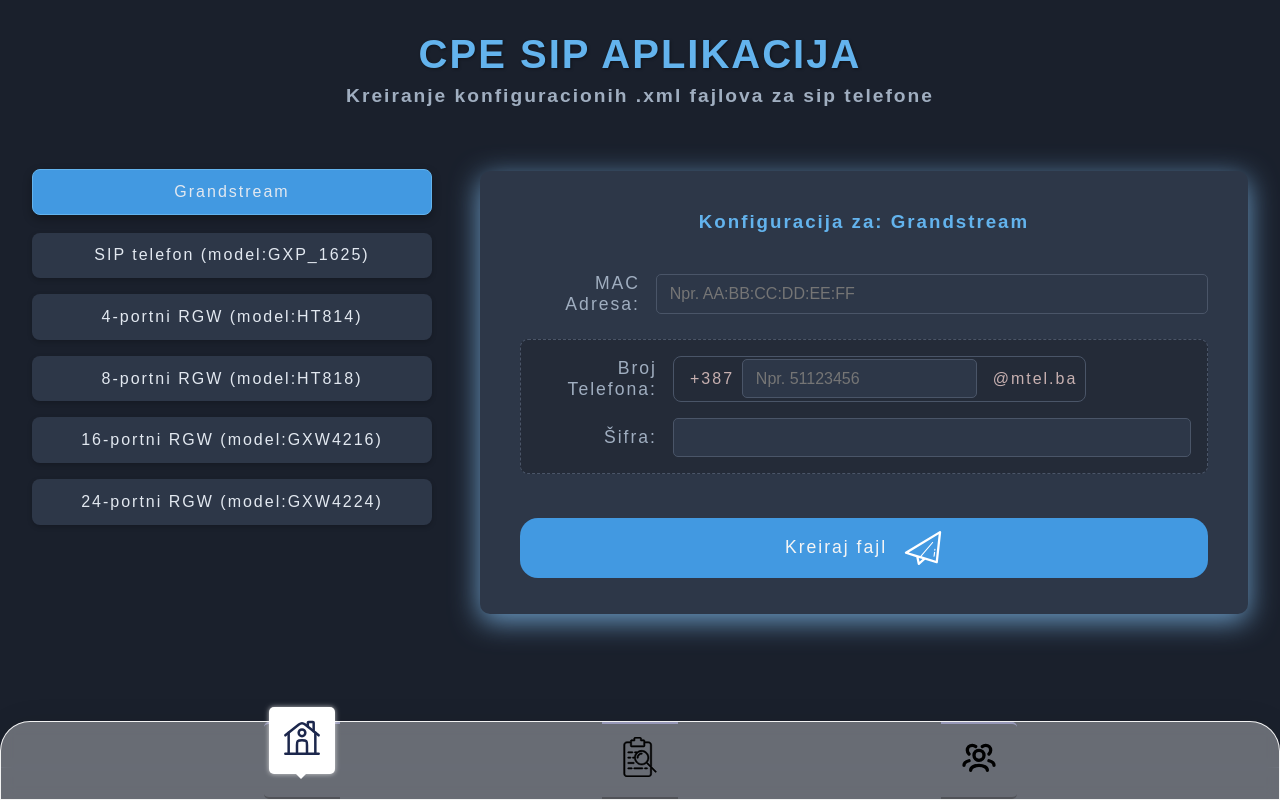
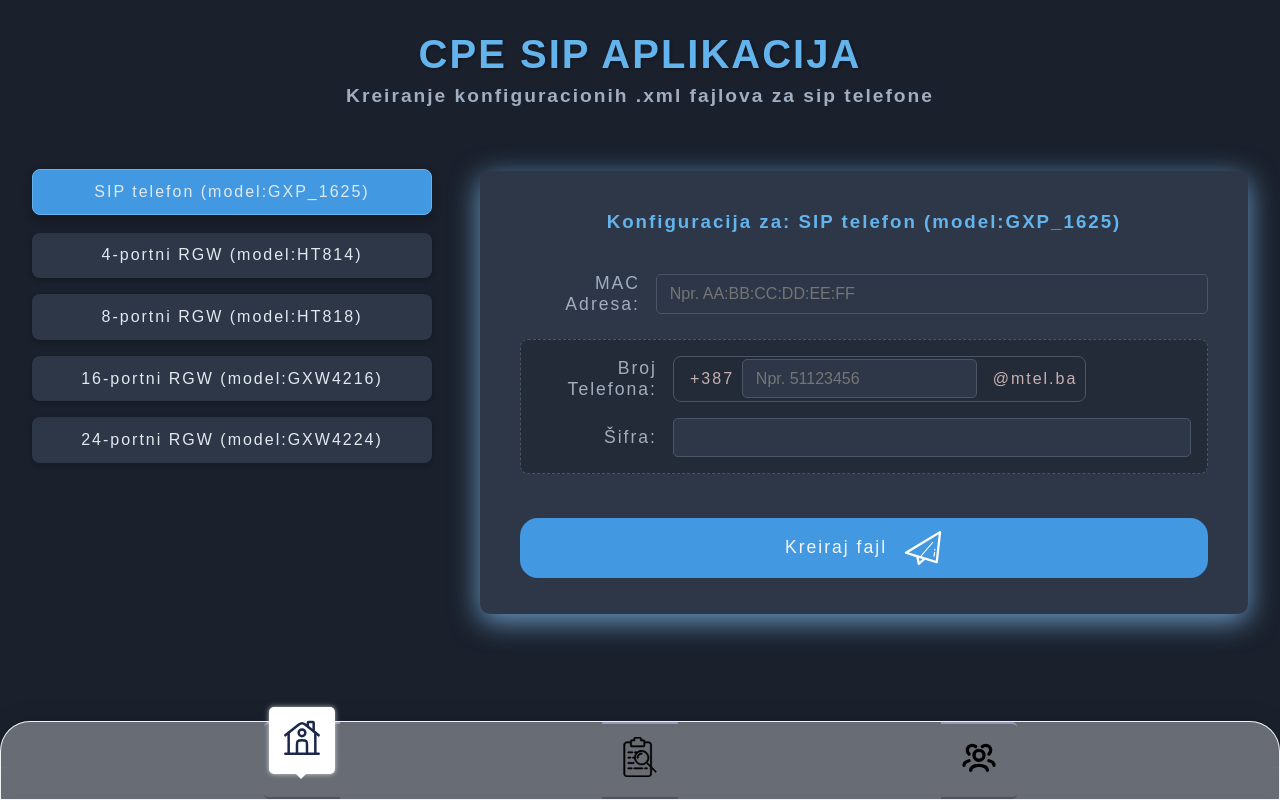
Before and after one commit to zorandasc/cpe_sip_app, a Next.js app: page / in a window 1280 px wide. Built offline with nearby package versions, Linux system fonts and the light colour scheme; no server answers.

Commit message:
changed api from xml-save to xml-new and rsturcted grandstrim list

```diff
--- a/src/app/page.jsx
+++ b/src/app/page.jsx
@@ -8,7 +8,9 @@ import SendIcon from "@/components/icons/SendIcon";
 export default function Home() {
   //INICIJALNI STATE
   const [selectedPhone, setSelectedPhone] = useState({
-    name: "Grandstream",
+    name: "SIP telefon (model:GXP_1625)",
+    type: "Grandstream",
+    model: "GXP_1625",
     port: 1,
   });
   const [mac, setMac] = useState("");
@@ -25,12 +27,36 @@ export default function Home() {
   const [portValidationErrors, setPortValidationErrors] = useState({});
 
   const phones = [
-    { name: "Grandstream", port: 1 },
-    { name: "SIP telefon (model:GXP_1625)", port: 1 },
-    { name: "4-portni RGW (model:HT814)", port: 4 },
-    { name: "8-portni RGW (model:HT818)", port: 8 },
-    { name: "16-portni RGW (model:GXW4216)", port: 16 },
-    { name: "24-portni RGW (model:GXW4224)", port: 24 },
+    {
+      name: "SIP telefon (model:GXP_1625)",
+      type: "Grandstream",
+      model: "GXP_1625",
+      port: 1,
+    },
+    {
+      name: "4-portni RGW (model:HT814)",
+      type: "Grandstream",
+      model: "HT814",
+      port: 4,
+    },
+    {
+      name: "8-portni RGW (model:HT818)",
+      type: "Grandstream",
+      model: "HT818",
+      port: 8,
+    },
+    {
+      name: "16-portni RGW (model:GXW4216)",
+      type: "Grandstream",
+      model: "GXW4216",
+      port: 16,
+    },
+    {
+      name: "24-portni RGW (model:GXW4224)",
+      type: "Grandstream",
+      model: "GXW4224",
+      port: 24,
+    },
   ];
 
   const handlePhoneSelect = (item) => {
@@ -158,7 +184,7 @@ export default function Home() {
     };
 
     try {
-      const response = await fetch("/api/xml-save", {
+      const response = await fetch("/api/xml-new", {
         method: "POST",
         headers: { "Content-Type": "application/json" },
         body: JSON.stringify(formData),
@@ -282,7 +308,9 @@ export default function Home() {
               </div>
             ))}
 
-            <button type="submit">Kreiraj fajl <SendIcon></SendIcon></button>
+            <button type="submit">
+              Kreiraj fajl <SendIcon></SendIcon>
+            </button>
           </form>
         )}
       </main>
--- a/src/app/page.module.css
+++ b/src/app/page.module.css
@@ -86,8 +86,6 @@
 
 .form {
   flex: 1; /* Allow it to grow and shrink */
-  /* Keep form's max-width for readability */
-
   background-color: #2d3748; /* Darker background for the form card */
   padding: 2.5rem;
   border-radius: 10px;
@@ -96,7 +94,7 @@
   display: flex;
   flex-direction: column;
   gap: 1.5rem; /* Gap between major form sections (MAC field, port groups, button) */
-  margin-bottom: 3rem;
+  margin-bottom: 6rem;
 }
 
 .form h3 {
--- a/src/middleware.js
+++ b/src/middleware.js
@@ -39,7 +39,7 @@ export const config = {
     "/", // protect root page
     "/users", // protect users page
     "/load",
-    "/api/xml-save",
+    "/api/xml-new",
     "/api/xml-edit",
     "/api/xml-load",
     "/api/users",
```
Also changed, not shown: src/app/api/xml-new/route.js (renamed from src/app/api/xml-save/route.js).
